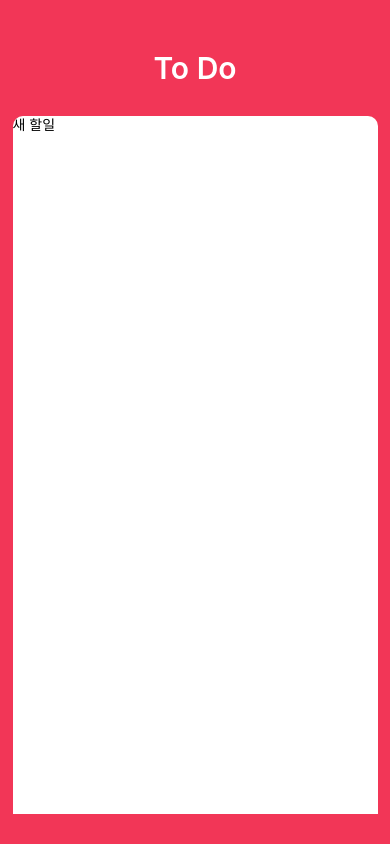
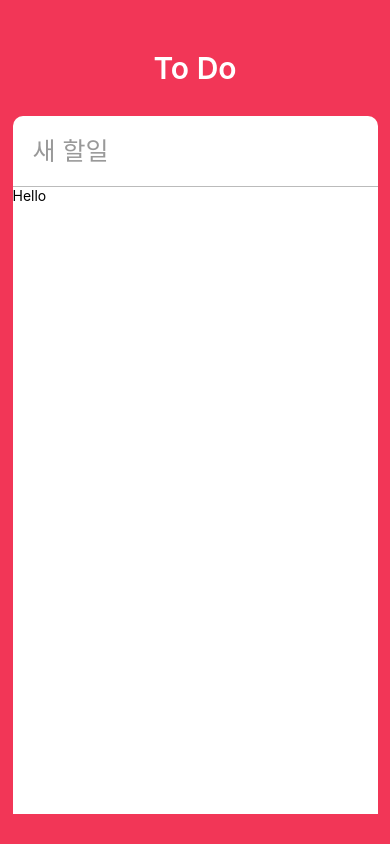
Before and after one commit to smk950226/todo, a React Native app: screen / in a window 390 px wide. Built offline with nearby package versions, Linux system fonts and the light colour scheme.

Commit message:
디자인2 인풋 박스

```diff
--- a/App.js
+++ b/App.js
@@ -1,19 +1,33 @@
 import React from 'react';
-import { StyleSheet, Text, View, StatusBar, TextInput, Dimensions, Platform } from 'react-native';
+import { StyleSheet, Text, View, StatusBar, TextInput, Dimensions, Platform, ScrollView } from 'react-native';
+import ToDo from './ToDo'
 
 const { height, width } = Dimensions.get('window');
 
 export default class App extends React.Component {
+  state = {
+    newTodo: ""
+  }
   render() {
+    const { newToDo } = this.state;
     return (
       <View style={styles.container}>
         <StatusBar barStyle='light-content' />
         <Text style={styles.title}>To Do</Text>
         <View style={styles.card}>
-          <TextInput style={styles.input} placeholder={'새 할일'} />
+          <TextInput style={styles.input} placeholder={'새 할일'} value={newToDo} onChangeText={this._controlNewToDo} placeholderTextColor={'#999'} returnKeyType={'done'} autoCorrect={false} />
+          <ScrollView>
+            <ToDo />
+          </ScrollView>
         </View>
       </View>
     );
+  }
+
+  _controlNewToDo = text => {
+    this.setState({
+      newToDo: text
+    })
   }
 }
 
@@ -52,5 +66,10 @@
       }
     })
   },
-  input: {}
+  input: {
+    padding: 20,
+    borderBottomColor: "#bbb",
+    borderBottomWidth: 1,
+    fontSize: 25
+  }
 });
--- /dev/null
+++ b/ToDo.js
@@ -0,0 +1,14 @@
+import React, { Component } from 'react';
+import { View, Text, TouchableOpacity, StyleSheet } from'react-native';
+
+export default class ToDo extends Component{
+    render(){
+        return (
+        <View>
+            <Text>Hello</Text>
+        </View>
+        )
+    }
+}
+
+const styles = StyleSheet.create({})
```
